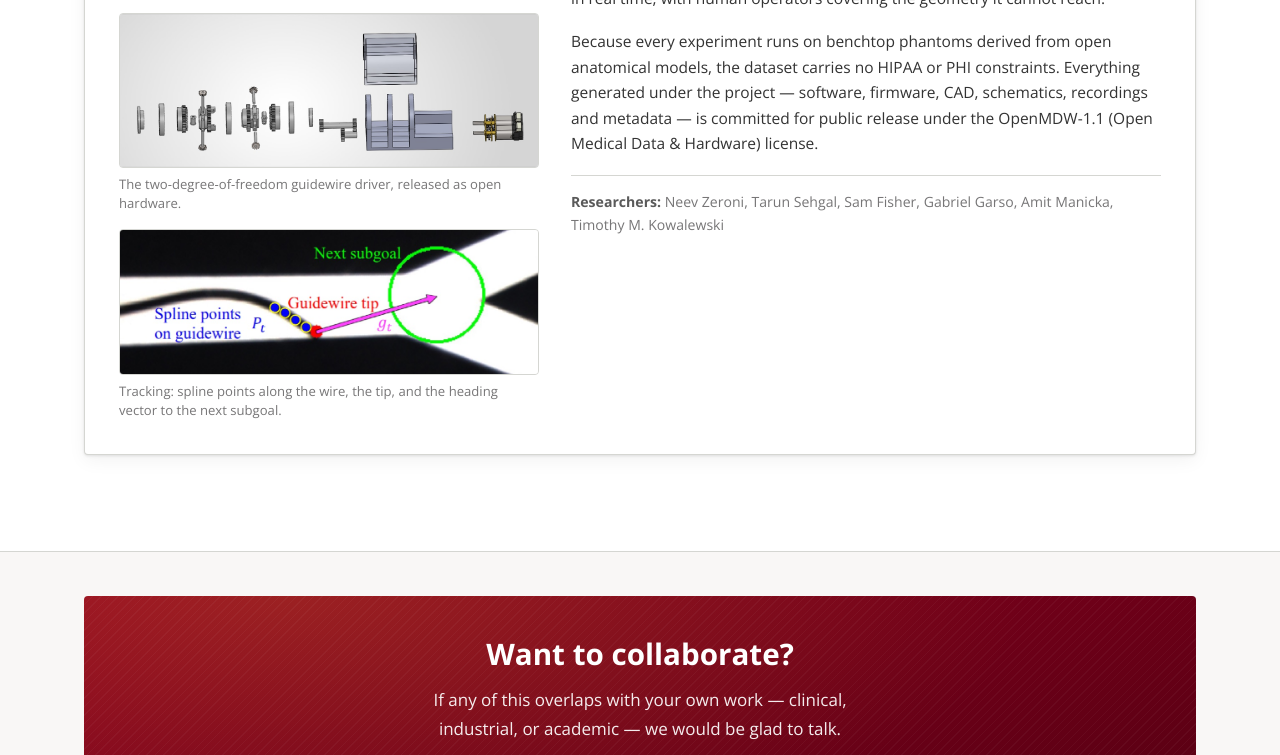
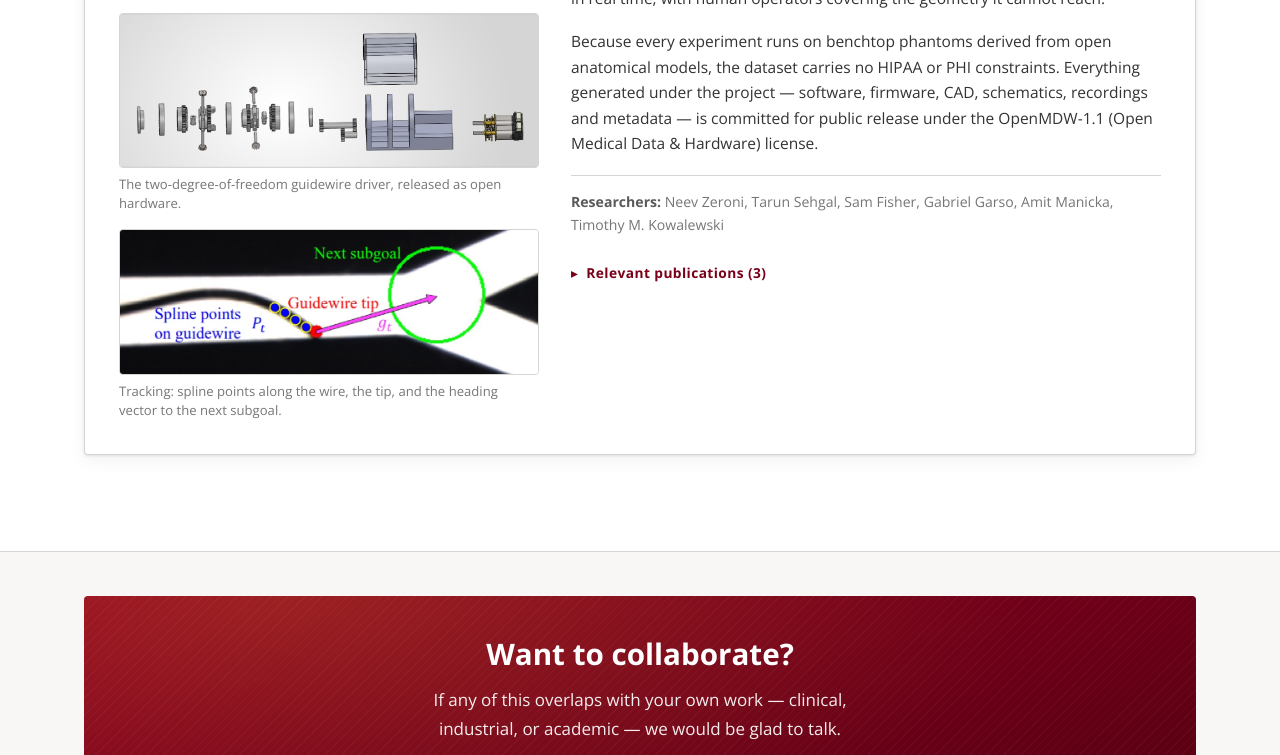
Before and after one commit to MRDLab/MRDLab.github.io, a plain HTML site: page projects.html in a window 1280 px wide. Shown: the part 1154-1909 px from the top of the page. Drawn offline with nearby package versions, Linux system fonts and the light colour scheme.

Commit message:
Restore TESA's papers as "Relevant publications"
The three DMD 2026 papers come from Desingh's RPM Lab, a collaborator on
the project, so they belong on the card as context rather than as the
lab's own output. Berg et al. leads, since Kowalewski is a co-author.

Adds an optional publicationsLabel field so a project can reword that
heading; past projects keep plain "Publications" for the lab's own work.

Co-Authored-By: Claude Opus 5 (1M context) <noreply@anthropic.com>

```diff
--- a/js/projects-render.js
+++ b/js/projects-render.js
@@ -119,8 +119,11 @@
 
     if ((data.publications || []).length) {
       var details = el('details', 'pubs');
+      // Most projects list the lab's own papers; a project can override the
+      // wording (e.g. "Relevant publications") via publicationsLabel.
       details.appendChild(el('summary', null,
-        'Publications (' + data.publications.length + ')'));
+        (data.publicationsLabel || 'Publications') +
+        ' (' + data.publications.length + ')'));
       var ul = el('ul');
       data.publications.forEach(function (p) {
         var li = document.createElement('li');
--- a/projects.html
+++ b/projects.html
@@ -151,7 +151,7 @@
 </footer>
 
 <script src="js/site.js?v=edabe808"></script>
-<script src="js/projects-render.js?v=f4df47c5"></script>
+<script src="js/projects-render.js?v=56b38d3b"></script>
 <script>document.getElementById('year').textContent = new Date().getFullYear();</script>
 </body>
 </html>
--- a/projects/tesa-open-h/project.json
+++ b/projects/tesa-open-h/project.json
@@ -34,5 +34,20 @@
       "alt": "Close-up of a guidewire in a vessel channel with spline points, tip position and the next subgoal marked",
       "caption": "Tracking: spline points along the wire, the tip, and the heading vector to the next subgoal."
     }
+  ],
+  "publicationsLabel": "Relevant publications",
+  "publications": [
+    {
+      "label": "Berg et al. — Vasculature Discretization and Search Space Simplification for Automating Catheter Navigation (DMD 2026)",
+      "url": "https://doi.org/10.1115/DMD2026-1054"
+    },
+    {
+      "label": "Poojari et al. — StrokeNav2D: A Skeleton Based Dataset for Cerebrovascular Imitation Learning (DMD 2026)",
+      "url": "https://doi.org/10.1115/DMD2026-1063"
+    },
+    {
+      "label": "Cheng et al. — Towards Remote Thrombectomy with Telerobotically-Driven Guidewires (DMD 2026)",
+      "url": "https://doi.org/10.1115/DMD2026-1079"
+    }
   ]
 }
```
Also changed, not shown: past-projects.html (+1 -1 lines), 1 other file.
